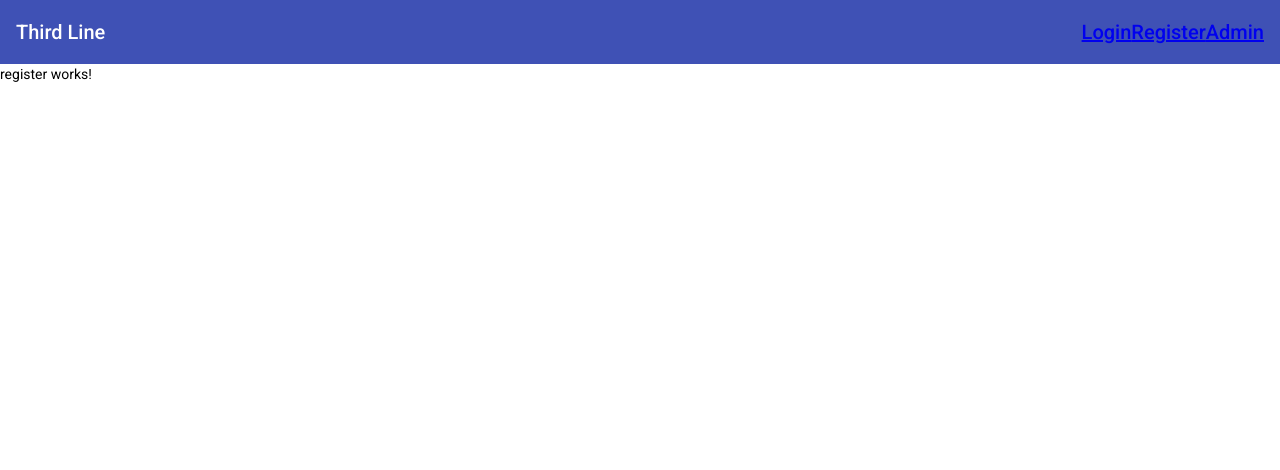
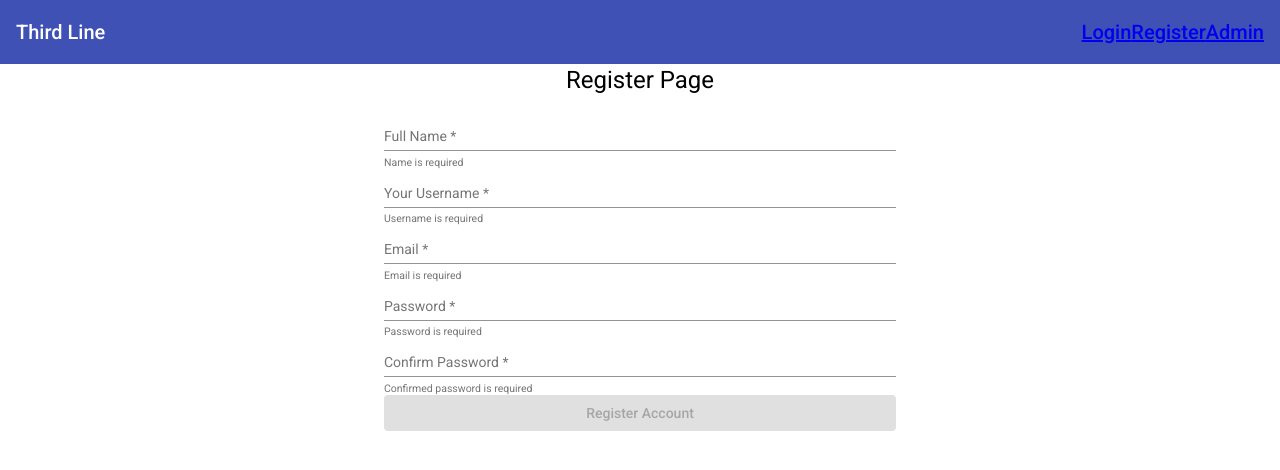
Before and after one commit to august-ronne/Blog-Angular-NestJS-ElephantSQL, an Angular app in the folder frontend/: page /register in a window 1280 px wide. Shown: the top 470 px of the page. Built offline with nearby package versions, Linux system fonts and the light colour scheme.

Commit message:
Video-07: Added reactive forms for the Login & Register page. Created register() method for the AuthenticationService

```diff
--- a/frontend/src/app/components/login/login.component.html
+++ b/frontend/src/app/components/login/login.component.html
@@ -1,2 +1,24 @@
-<p>login works!</p>
-<button (click)="login()">Click!</button>
+<h1 style="text-align: center">Login Page</h1>
+
+<form [formGroup]="loginForm" (ngSubmit)="onSubmit()">
+  <div class="container">
+    <mat-form-field>
+      <input matInput placeholder="Email" formControlName="email" />
+      <mat-hint *ngIf="form['email'].errors">Email is required</mat-hint>
+    </mat-form-field>
+
+    <mat-form-field>
+      <input matInput placeholder="Password" formControlName="password" />
+      <mat-hint *ngIf="form['password'].errors">Password is required</mat-hint>
+    </mat-form-field>
+
+    <button
+      mat-flat-button
+      color="primary"
+      [disabled]="!loginForm.valid"
+      type="submit"
+    >
+      Login
+    </button>
+  </div>
+</form>
--- a/frontend/src/app/components/login/login.component.scss
+++ b/frontend/src/app/components/login/login.component.scss
@@ -0,0 +1,10 @@
+.container {
+  display: flex;
+  flex-direction: column;
+  align-items: center;
+  justify-content: center;
+}
+
+.container > * {
+  width: 40%;
+}
--- a/frontend/src/app/components/login/login.component.ts
+++ b/frontend/src/app/components/login/login.component.ts
@@ -1,4 +1,12 @@
 import { Component, OnInit } from '@angular/core';
+import {
+  AbstractControl,
+  FormControl,
+  FormGroup,
+  Validators,
+} from '@angular/forms';
+import { Router } from '@angular/router';
+import { map } from 'rxjs';
 import { AuthenticationService } from 'src/app/services/authentication.service';
 
 @Component({
@@ -7,15 +15,65 @@ import { AuthenticationService } from 'src/app/services/authentication.service';
   styleUrls: ['./login.component.scss'],
 })
 export class LoginComponent implements OnInit {
-  constructor(private authenticationService: AuthenticationService) {}
+  loginForm: FormGroup = new FormGroup({});
 
-  login() {
-    this.authenticationService
-      .login('rudolf@test.com', 'testing')
-      .subscribe((data) => {
-        console.log('success', data);
-      });
+  constructor(
+    private authenticationService: AuthenticationService,
+    private router: Router
+  ) {}
+
+  // Convenience getter for FormGroup controls
+  get form(): { [key: string]: AbstractControl } {
+    return this.loginForm.controls;
   }
 
-  ngOnInit(): void {}
+  onSubmit() {
+    if (this.loginForm.invalid) {
+      return;
+    }
+    this.authenticationService
+      .login(this.loginForm.value)
+      .pipe(
+        map((token) => {
+          console.log('success', token);
+          this.router.navigate(['admin']);
+        })
+      )
+      .subscribe();
+  }
+
+  ngOnInit(): void {
+    /*
+    this.loginForm = new FormGroup({
+      email: new FormControl(null, [
+        Validators.required,
+        Validators.email,
+        Validators.minLength(6),
+        Validators.maxLength(50),
+      ]),
+      password: new FormControl(null, [
+        Validators.required,
+        Validators.minLength(6),
+        Validators.maxLength(50),
+      ]),
+    });
+    */
+    this.loginForm.addControl(
+      'email',
+      new FormControl(null, [
+        Validators.required,
+        Validators.email,
+        Validators.minLength(6),
+        Validators.maxLength(50),
+      ])
+    );
+    this.loginForm.addControl(
+      'password',
+      new FormControl(null, [
+        Validators.required,
+        Validators.minLength(6),
+        Validators.maxLength(50),
+      ])
+    );
+  }
 }
--- a/frontend/src/app/components/register/register.component.html
+++ b/frontend/src/app/components/register/register.component.html
@@ -1 +1,45 @@
-<p>register works!</p>
+<h1 style="text-align: center">Register Page</h1>
+
+<form [formGroup]="registerForm" (ngSubmit)="onSubmit()">
+  <div class="container">
+    <mat-form-field>
+      <input matInput placeholder="Full Name" formControlName="name" />
+      <mat-hint *ngIf="form['name'].errors">Name is required</mat-hint>
+    </mat-form-field>
+
+    <mat-form-field>
+      <input matInput placeholder="Your Username" formControlName="username" />
+      <mat-hint *ngIf="form['username'].errors">Username is required</mat-hint>
+    </mat-form-field>
+
+    <mat-form-field>
+      <input matInput placeholder="Email" formControlName="email" />
+      <mat-hint *ngIf="form['email'].errors">Email is required</mat-hint>
+    </mat-form-field>
+
+    <mat-form-field>
+      <input matInput placeholder="Password" formControlName="password" />
+      <mat-hint *ngIf="form['password'].errors">Password is required</mat-hint>
+    </mat-form-field>
+
+    <mat-form-field>
+      <input
+        matInput
+        placeholder="Confirm Password"
+        formControlName="passwordConfirm"
+      />
+      <mat-hint *ngIf="form['passwordConfirm'].errors"
+        >Confirmed password is required</mat-hint
+      >
+    </mat-form-field>
+
+    <button
+      mat-flat-button
+      color="primary"
+      [disabled]="registerForm.invalid"
+      type="submit"
+    >
+      Register Account
+    </button>
+  </div>
+</form>
--- a/frontend/src/app/components/register/register.component.scss
+++ b/frontend/src/app/components/register/register.component.scss
@@ -0,0 +1,10 @@
+.container {
+  display: flex;
+  flex-direction: column;
+  align-items: center;
+  justify-content: center;
+}
+
+.container > * {
+  width: 40%;
+}
--- a/frontend/src/app/components/register/register.component.ts
+++ b/frontend/src/app/components/register/register.component.ts
@@ -1,15 +1,97 @@
 import { Component, OnInit } from '@angular/core';
+import {
+  AbstractControl,
+  FormBuilder,
+  FormGroup,
+  Validators,
+} from '@angular/forms';
+import { Router } from '@angular/router';
+import { map, Observable, pipe } from 'rxjs';
+import { AuthenticationService } from 'src/app/services/authentication.service';
 
 @Component({
   selector: 'app-register',
   templateUrl: './register.component.html',
-  styleUrls: ['./register.component.scss']
+  styleUrls: ['./register.component.scss'],
 })
 export class RegisterComponent implements OnInit {
+  registerForm: FormGroup = new FormGroup({});
 
-  constructor() { }
+  constructor(
+    private authenticationService: AuthenticationService,
+    private formBuilder: FormBuilder,
+    private router: Router
+  ) {}
+
+  // Convenience getter for FormGroup controls
+  get form(): { [key: string]: AbstractControl } {
+    return this.registerForm.controls;
+  }
+
+  onSubmit() {
+    if (this.registerForm.invalid) {
+      return;
+    }
+    console.log(this.registerForm.value);
+    this.authenticationService
+      .register(this.registerForm.value)
+      .pipe(
+        map((user) => {
+          console.log(user);
+          this.router.navigate(['login']);
+        })
+      )
+      .subscribe();
+  }
 
   ngOnInit(): void {
+    this.registerForm = this.formBuilder.group(
+      {
+        name: [
+          null,
+          [
+            Validators.required,
+            Validators.minLength(3),
+            Validators.maxLength(50),
+          ],
+        ],
+        username: [
+          null,
+          [
+            Validators.required,
+            Validators.minLength(3),
+            Validators.maxLength(50),
+          ],
+        ],
+        email: [
+          null,
+          [
+            Validators.required,
+            Validators.email,
+            Validators.minLength(6),
+            Validators.maxLength(50),
+          ],
+        ],
+        password: [
+          null,
+          [
+            Validators.required,
+            Validators.minLength(6),
+            Validators.maxLength(50),
+          ],
+        ],
+        passwordConfirm: [
+          null,
+          [
+            Validators.required,
+            Validators.minLength(6),
+            Validators.maxLength(50),
+          ],
+        ],
+      },
+      {
+        // validators: CustomValidators.passwordMatches
+      }
+    );
   }
-
 }
--- a/frontend/src/app/services/authentication.service.ts
+++ b/frontend/src/app/services/authentication.service.ts
@@ -1,6 +1,19 @@
 import { Injectable } from '@angular/core';
 import { HttpClient } from '@angular/common/http';
-import { map } from 'rxjs';
+import { map, Observable } from 'rxjs';
+
+export interface LoginForm {
+  email: string;
+  password: string;
+}
+
+export interface User {
+  name?: string;
+  username?: string;
+  email?: string;
+  password?: string;
+  passwordConfirm?: string;
+}
 
 @Injectable({
   providedIn: 'root',
@@ -8,9 +21,12 @@ import { map } from 'rxjs';
 export class AuthenticationService {
   constructor(private http: HttpClient) {}
 
-  login(email: string, password: string) {
+  login(loginForm: LoginForm): Observable<string> {
     return this.http
-      .post<any>('http://localhost:3000/api/users/login', { email, password })
+      .post<any>('/api/users/login', {
+        email: loginForm.email,
+        password: loginForm.password,
+      })
       .pipe(
         map((token) => {
           localStorage.setItem('blog-token', token.access_token);
@@ -18,4 +34,8 @@ export class AuthenticationService {
         })
       );
   }
+
+  register(user: User): Observable<User> {
+    return this.http.post<any>('/api/users/', user).pipe(map((user) => user));
+  }
 }
```
Also changed, not shown: frontend/src/app/app.module.ts (+24 -4 lines).
